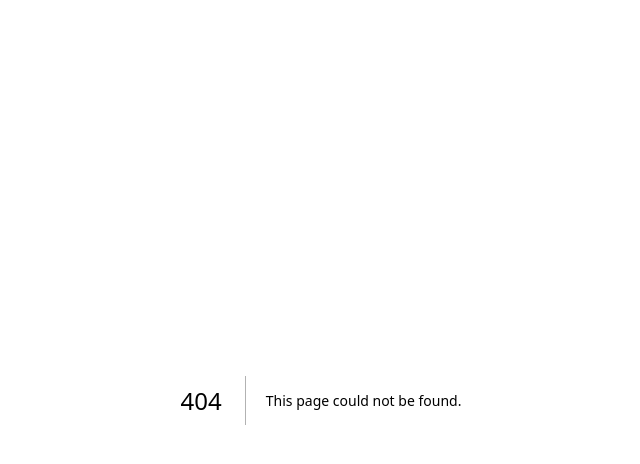
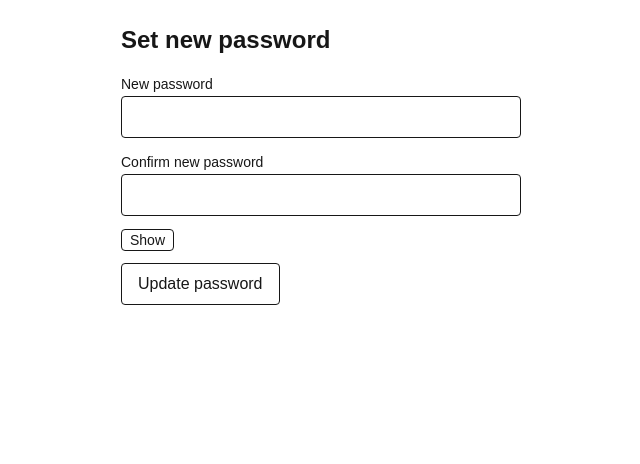
Before and after one commit to kanchNaik/ai_powered_customersupport_bot, a Next.js app: page /reset-password in a window 1280 px wide. Before the commit this address had no page. Shown: the top 464 px of the page, without its empty margins (319-959 px from the left). Built offline with nearby package versions, Linux system fonts and the light colour scheme; no server answers.

Commit message:
Create page.tsx

```diff
--- /dev/null
+++ b/app/reset-password/page.tsx
@@ -0,0 +1,68 @@
+'use client';
+import { useEffect, useMemo, useState } from 'react';
+import { browserClient } from '@/lib/supabaseBrowser';
+
+export default function ResetPasswordPage() {
+  const supabase = useMemo(() => browserClient(), []);
+  const [ready, setReady] = useState(false);
+  const [pw, setPw] = useState('');
+  const [confirm, setConfirm] = useState('');
+  const [show, setShow] = useState(false);
+  const [msg, setMsg] = useState<string | null>(null);
+  const [err, setErr] = useState<string | null>(null);
+  const [loading, setLoading] = useState(false);
+
+  useEffect(() => {
+    // Give the client a tick to process the hash fragment and create a recovery session
+    const t = setTimeout(() => setReady(true), 300);
+    return () => clearTimeout(t);
+  }, []);
+
+  async function onUpdate(e: React.FormEvent) {
+    e.preventDefault();
+    setErr(null); setMsg(null); setLoading(true);
+    try {
+      if (!pw || pw !== confirm) throw new Error('Passwords do not match');
+      const { error } = await supabase.auth.updateUser({ password: pw });
+      if (error) throw error;
+      setMsg('Password updated. Redirecting to sign in…');
+      setTimeout(() => { window.location.assign('/login'); }, 1200);
+    } catch (e: any) {
+      setErr(e?.message || 'Failed to update password');
+    } finally {
+      setLoading(false);
+    }
+  }
+
+  return (
+    <main className="mx-auto max-w-md p-6 space-y-4">
+      <h1 className="text-2xl font-semibold">Set new password</h1>
+      {!ready && <div className="text-sm opacity-70">Preparing your reset session…</div>}
+      {err && <div className="rounded border border-red-300 bg-red-50 p-2 text-sm text-red-700">{err}</div>}
+      {msg && <div className="rounded border border-green-300 bg-green-50 p-2 text-sm text-green-700">{msg}</div>}
+
+      {ready && (
+        <form onSubmit={onUpdate} className="space-y-3">
+          <div className="space-y-1">
+            <label className="text-sm">New password</label>
+            <input className="w-full rounded border px-3 py-2" type={show ? 'text' : 'password'}
+              value={pw} onChange={e=>setPw(e.target.value)} required />
+          </div>
+          <div className="space-y-1">
+            <label className="text-sm">Confirm new password</label>
+            <input className="w-full rounded border px-3 py-2" type={show ? 'text' : 'password'}
+              value={confirm} onChange={e=>setConfirm(e.target.value)} required />
+          </div>
+          <button type="button" className="rounded border px-2 text-sm" onClick={()=>setShow(s=>!s)}>
+            {show ? 'Hide' : 'Show'}
+          </button>
+          <div>
+            <button className="rounded border px-4 py-2 hover:bg-gray-50" disabled={loading} type="submit">
+              {loading ? '…' : 'Update password'}
+            </button>
+          </div>
+        </form>
+      )}
+    </main>
+  );
+}
```
